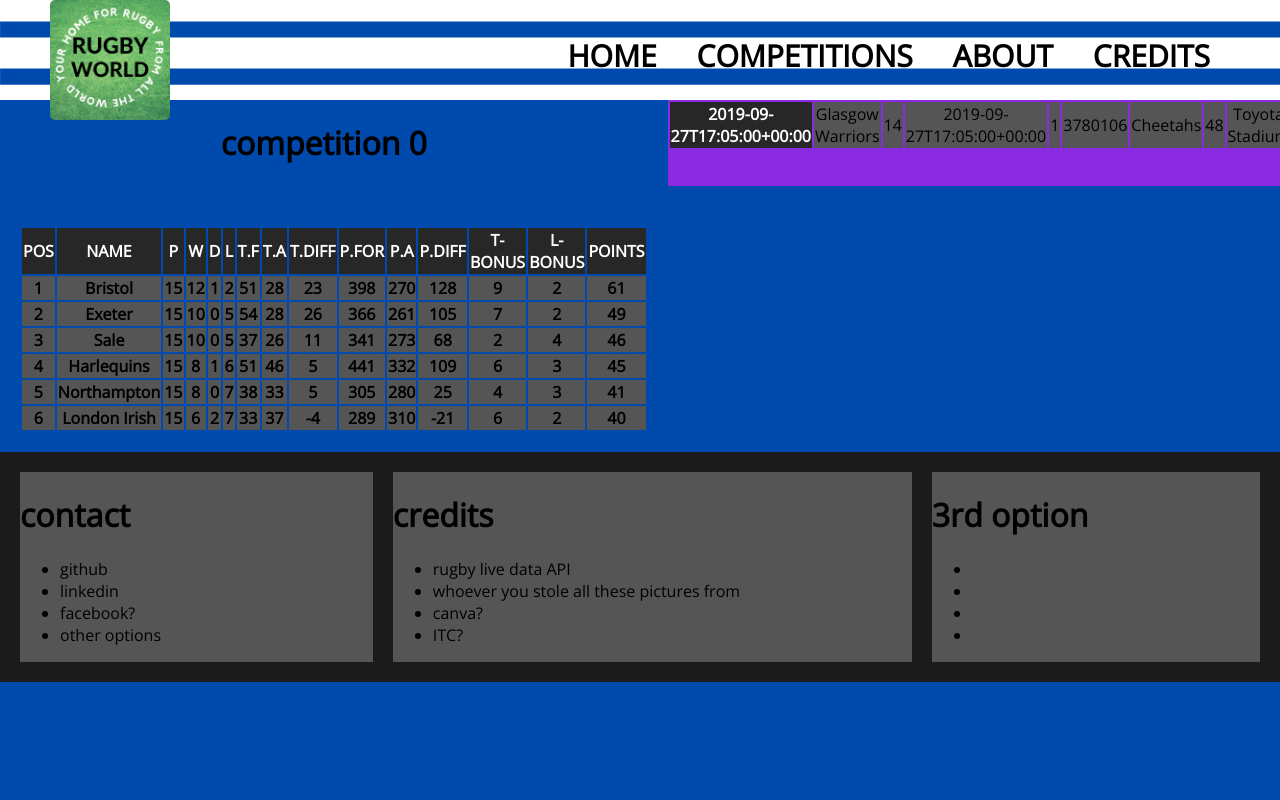
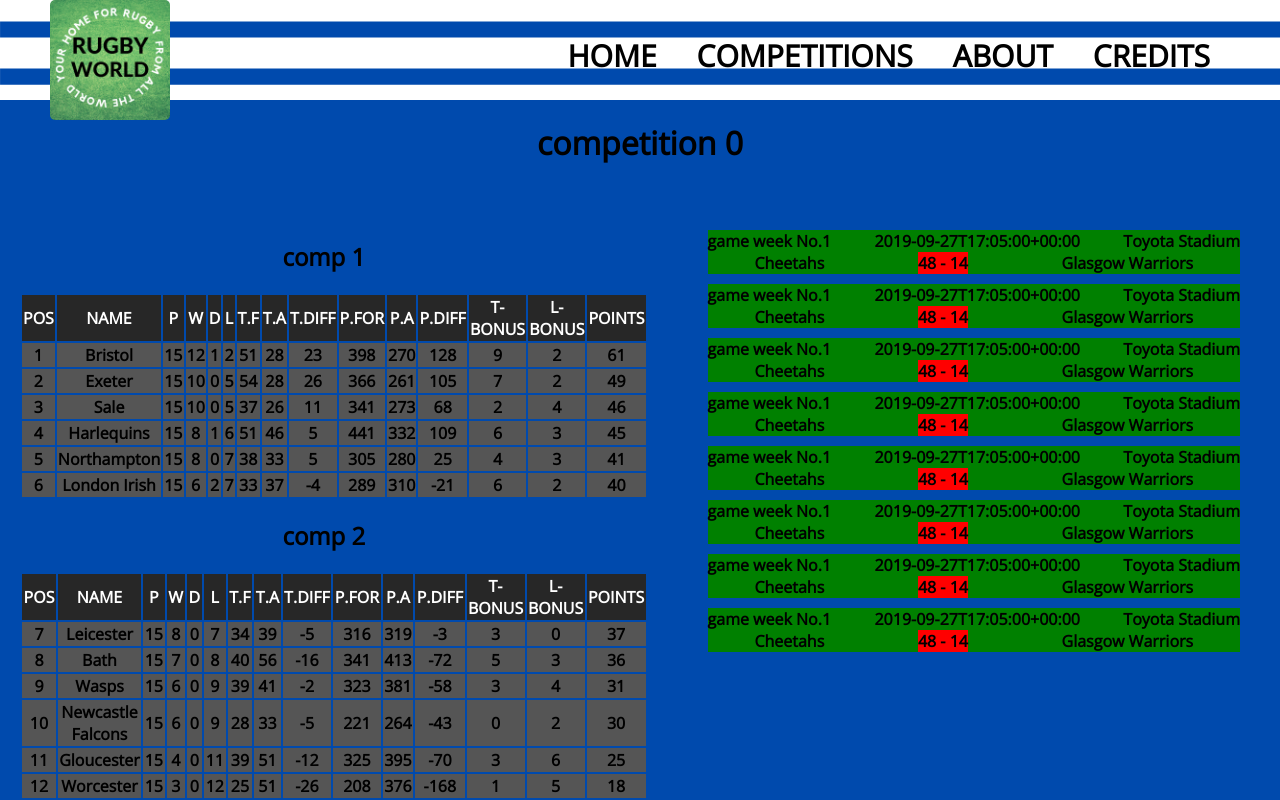
Before and after one commit to Ram-Montilia-Smithson/rugby-app, a React (Create React App) app: page /competition in a window 1280 px wide. Shown: the top 800 px of the page. Built offline with nearby package versions, Linux system fonts and the light colour scheme.

Commit message:
adjusting tables and fixtures

```diff
--- a/src/pages/about.jsx
+++ b/src/pages/about.jsx
@@ -1,4 +1,5 @@
 import React from 'react'
+import "../scss/main.css"
 
 // explain about yourself and your project
 
--- a/src/pages/competition.jsx
+++ b/src/pages/competition.jsx
@@ -68,6 +68,126 @@
         console.log(id)
         setName(`competition ${id}`)
         setFixtures([
+            {"away":"Glasgow Warriors",
+            // right side
+            "away_score":14,
+            // "next to name
+            "date":"2019-09-27T17:05:00+00:00",
+            // show in line above,
+            "game_week":1,
+            // arange fixtures based on that and "date",
+            "id":3780106,
+            //  to use when fixture is pressed - send info to match.jsx component that would open as a drop down from the fixture downwards,
+            "home":"Cheetahs",
+            //  left side,
+            "home_score":48,
+            // next to name
+            "venue":"Toyota Stadium",
+            // show in line above
+            },
+            {"away":"Glasgow Warriors",
+            // right side
+            "away_score":14,
+            // "next to name
+            "date":"2019-09-27T17:05:00+00:00",
+            // show in line above,
+            "game_week":1,
+            // arange fixtures based on that and "date",
+            "id":3780106,
+            //  to use when fixture is pressed - send info to match.jsx component that would open as a drop down from the fixture downwards,
+            "home":"Cheetahs",
+            //  left side,
+            "home_score":48,
+            // next to name
+            "venue":"Toyota Stadium",
+            // show in line above
+            },
+            {"away":"Glasgow Warriors",
+            // right side
+            "away_score":14,
+            // "next to name
+            "date":"2019-09-27T17:05:00+00:00",
+            // show in line above,
+            "game_week":1,
+            // arange fixtures based on that and "date",
+            "id":3780106,
+            //  to use when fixture is pressed - send info to match.jsx component that would open as a drop down from the fixture downwards,
+            "home":"Cheetahs",
+            //  left side,
+            "home_score":48,
+            // next to name
+            "venue":"Toyota Stadium",
+            // show in line above
+            },
+            {"away":"Glasgow Warriors",
+            // right side
+            "away_score":14,
+            // "next to name
+            "date":"2019-09-27T17:05:00+00:00",
+            // show in line above,
+            "game_week":1,
+            // arange fixtures based on that and "date",
+            "id":3780106,
+            //  to use when fixture is pressed - send info to match.jsx component that would open as a drop down from the fixture downwards,
+            "home":"Cheetahs",
+            //  left side,
+            "home_score":48,
+            // next to name
+            "venue":"Toyota Stadium",
+            // show in line above
+            },
+
+            {"away":"Glasgow Warriors",
+            // right side
+            "away_score":14,
+            // "next to name
+            "date":"2019-09-27T17:05:00+00:00",
+            // show in line above,
+            "game_week":1,
+            // arange fixtures based on that and "date",
+            "id":3780106,
+            //  to use when fixture is pressed - send info to match.jsx component that would open as a drop down from the fixture downwards,
+            "home":"Cheetahs",
+            //  left side,
+            "home_score":48,
+            // next to name
+            "venue":"Toyota Stadium",
+            // show in line above
+            },
+            {"away":"Glasgow Warriors",
+            // right side
+            "away_score":14,
+            // "next to name
+            "date":"2019-09-27T17:05:00+00:00",
+            // show in line above,
+            "game_week":1,
+            // arange fixtures based on that and "date",
+            "id":3780106,
+            //  to use when fixture is pressed - send info to match.jsx component that would open as a drop down from the fixture downwards,
+            "home":"Cheetahs",
+            //  left side,
+            "home_score":48,
+            // next to name
+            "venue":"Toyota Stadium",
+            // show in line above
+            },
+            {"away":"Glasgow Warriors",
+            // right side
+            "away_score":14,
+            // "next to name
+            "date":"2019-09-27T17:05:00+00:00",
+            // show in line above,
+            "game_week":1,
+            // arange fixtures based on that and "date",
+            "id":3780106,
+            //  to use when fixture is pressed - send info to match.jsx component that would open as a drop down from the fixture downwards,
+            "home":"Cheetahs",
+            //  left side,
+            "home_score":48,
+            // next to name
+            "venue":"Toyota Stadium",
+            // show in line above
+            },
             {"away":"Glasgow Warriors",
             // right side
             "away_score":14,
@@ -203,120 +323,120 @@
             }
         ])
         setMoreTeams([
-            // {
-            //     "position": 7,
-            //     "id": 3767,
-            //     "name": "Leicester",
-            //     "played": 15,
-            //     "won": 8,
-            //     "drawn": 0,
-            //     "lost": 7,
-            //     "tries_for": 34,
-            //     "tries_against": 39,
-            //     "tries_diff": -5,
-            //     "points_for": 316,
-            //     "points_against": 319,
-            //     "points_diff": -3,
-            //     "try_bonus": 3,
-            //     "losing_bonus": 0,
-            //     "bye_bonus": 0,
-            //     "points": 37
-            // },
-            // {
-            //     "position": 8,
-            //     "id": 3017,
-            //     "name": "Bath",
-            //     "played": 15,
-            //     "won": 7,
-            //     "drawn": 0,
-            //     "lost": 8,
-            //     "tries_for": 40,
-            //     "tries_against": 56,
-            //     "tries_diff": -16,
-            //     "points_for": 341,
-            //     "points_against": 413,
-            //     "points_diff": -72,
-            //     "try_bonus": 5,
-            //     "losing_bonus": 3,
-            //     "bye_bonus": 0,
-            //     "points": 36
-            // },
-            // {
-            //     "position": 9,
-            //     "id": 4667,
-            //     "name": "Wasps",
-            //     "played": 15,
-            //     "won": 6,
-            //     "drawn": 0,
-            //     "lost": 9,
-            //     "tries_for": 39,
-            //     "tries_against": 41,
-            //     "tries_diff": -2,
-            //     "points_for": 323,
-            //     "points_against": 381,
-            //     "points_diff": -58,
-            //     "try_bonus": 3,
-            //     "losing_bonus": 4,
-            //     "bye_bonus": 0,
-            //     "points": 31
-            // },
-            // {
-            //     "position": 10,
-            //     "id": 4067,
-            //     "name": "Newcastle Falcons",
-            //     "played": 15,
-            //     "won": 6,
-            //     "drawn": 0,
-            //     "lost": 9,
-            //     "tries_for": 28,
-            //     "tries_against": 33,
-            //     "tries_diff": -5,
-            //     "points_for": 221,
-            //     "points_against": 264,
-            //     "points_diff": -43,
-            //     "try_bonus": 0,
-            //     "losing_bonus": 2,
-            //     "bye_bonus": 0,
-            //     "points": 30
-            // },
-            // {
-            //     "position": 11,
-            //     "id": 3317,
-            //     "name": "Gloucester",
-            //     "played": 15,
-            //     "won": 4,
-            //     "drawn": 0,
-            //     "lost": 11,
-            //     "tries_for": 39,
-            //     "tries_against": 51,
-            //     "tries_diff": -12,
-            //     "points_for": 325,
-            //     "points_against": 395,
-            //     "points_diff": -70,
-            //     "try_bonus": 3,
-            //     "losing_bonus": 6,
-            //     "bye_bonus": 0,
-            //     "points": 25
-            // },
-            // {
-            //     "position": 12,
-            //     "id": 9917,
-            //     "name": "Worcester",
-            //     "played": 15,
-            //     "won": 3,
-            //     "drawn": 0,
-            //     "lost": 12,
-            //     "tries_for": 25,
-            //     "tries_against": 51,
-            //     "tries_diff": -26,
-            //     "points_for": 208,
-            //     "points_against": 376,
-            //     "points_diff": -168,
-            //     "try_bonus": 1,
-            //     "losing_bonus": 5,
-            //     "bye_bonus": 0,
-            //     "points": 18
-            // }
+            {
+                "position": 7,
+                "id": 3767,
+                "name": "Leicester",
+                "played": 15,
+                "won": 8,
+                "drawn": 0,
+                "lost": 7,
+                "tries_for": 34,
+                "tries_against": 39,
+                "tries_diff": -5,
+                "points_for": 316,
+                "points_against": 319,
+                "points_diff": -3,
+                "try_bonus": 3,
+                "losing_bonus": 0,
+                "bye_bonus": 0,
+                "points": 37
+            },
+            {
+                "position": 8,
+                "id": 3017,
+                "name": "Bath",
+                "played": 15,
+                "won": 7,
+                "drawn": 0,
+                "lost": 8,
+                "tries_for": 40,
+                "tries_against": 56,
+                "tries_diff": -16,
+                "points_for": 341,
+                "points_against": 413,
+                "points_diff": -72,
+                "try_bonus": 5,
+                "losing_bonus": 3,
+                "bye_bonus": 0,
+                "points": 36
+            },
+            {
+                "position": 9,
+                "id": 4667,
+                "name": "Wasps",
+                "played": 15,
+                "won": 6,
+                "drawn": 0,
+                "lost": 9,
+                "tries_for": 39,
+                "tries_against": 41,
+                "tries_diff": -2,
+                "points_for": 323,
+                "points_against": 381,
+                "points_diff": -58,
+                "try_bonus": 3,
+                "losing_bonus": 4,
+                "bye_bonus": 0,
+                "points": 31
+            },
+            {
+                "position": 10,
+                "id": 4067,
+                "name": "Newcastle Falcons",
+                "played": 15,
+                "won": 6,
+                "drawn": 0,
+                "lost": 9,
+                "tries_for": 28,
+                "tries_against": 33,
+                "tries_diff": -5,
+                "points_for": 221,
+                "points_against": 264,
+                "points_diff": -43,
+                "try_bonus": 0,
+                "losing_bonus": 2,
+                "bye_bonus": 0,
+                "points": 30
+            },
+            {
+                "position": 11,
+                "id": 3317,
+                "name": "Gloucester",
+                "played": 15,
+                "won": 4,
+                "drawn": 0,
+                "lost": 11,
+                "tries_for": 39,
+                "tries_against": 51,
+                "tries_diff": -12,
+                "points_for": 325,
+                "points_against": 395,
+                "points_diff": -70,
+                "try_bonus": 3,
+                "losing_bonus": 6,
+                "bye_bonus": 0,
+                "points": 25
+            },
+            {
+                "position": 12,
+                "id": 9917,
+                "name": "Worcester",
+                "played": 15,
+                "won": 3,
+                "drawn": 0,
+                "lost": 12,
+                "tries_for": 25,
+                "tries_against": 51,
+                "tries_diff": -26,
+                "points_for": 208,
+                "points_against": 376,
+                "points_diff": -168,
+                "try_bonus": 1,
+                "losing_bonus": 5,
+                "bye_bonus": 0,
+                "points": 18
+            }
         ])
     }, [id])
 
@@ -351,7 +471,7 @@
                                 {teams.map(team => {
                                         console.log(fixtures)
                                         return(
-                                            <tr>
+                                            <tr key={team.id}>
                                                 <td key="table-td-position">{team.position}</td>
                                                 <td key="table-td-name">{team.name}</td>
                                                 <td key="table-td-played">{team.played}</td>
@@ -402,22 +522,22 @@
                             <tbody>
                                 {moreTeams.map(team => {
                                     return (
-                                        <tr>
-                                            <td>{team.position}</td>
-                                            <td>{team.name}</td>
-                                            <td>{team.played}</td>
-                                            <td>{team.won}</td>
-                                            <td>{team.drawn}</td>
-                                            <td>{team.lost}</td>
-                                            <td>{team.tries_for}</td>
-                                            <td>{team.tries_against}</td>
-                                            <td>{team.tries_diff}</td>
-                                            <td>{team.points_for}</td>
-                                            <td>{team.points_against}</td>
-                                            <td>{team.points_diff}</td>
-                                            <td>{team.try_bonus}</td>
-                                            <td>{team.losing_bonus}</td>
-                                            <td>{team.points}</td>
+                                        <tr key={team.id}>
+                                            <td key="table2-td-position">{team.position}</td>
+                                            <td key="table2-td-name">{team.name}</td>
+                                            <td key="table2-td-played">{team.played}</td>
+                                            <td key="table2-td-won">{team.won}</td>
+                                            <td key="table2-td-drawn">{team.drawn}</td>
+                                            <td key="table2-td-lost">{team.lost}</td>
+                                            <td key="table2-td-tries_for">{team.tries_for}</td>
+                                            <td key="table2-td-tries_against">{team.tries_against}</td>
+                                            <td key="table2-td-tries_diff">{team.tries_diff}</td>
+                                            <td key="table2-td-points_for">{team.points_for}</td>
+                                            <td key="table2-td-points_against">{team.points_against}</td>
+                                            <td key="table2-td-points_diff">{team.points_diff}</td>
+                                            <td key="table2-td-try_bonus">{team.try_bonus}</td>
+                                            <td key="table2-td-losing_bonus">{team.losing_bonus}</td>
+                                            <td key="table2-td-points">{team.points}</td>
                                         </tr>
                                     )
                                 })}
@@ -431,39 +551,28 @@
             <div className="fixtures">
                 {fixtures ?
                     <div className="fixture-container">
-                    <table className="fixture">
-                        {/* {tableName && <h1>{tableName}</h1>} */}
-                            {/* <thead>
-                                <tr>
-                                    <th>away</th>
-                                    <th>away_score</th>
-                                    <th>date</th>
-                                    <th>game_week</th>
-                                    <th>id</th>
-                                    <th>home</th>
-                                    <th>home_score</th>
-                                    <th>venue</th>
-                                </tr>
-                            </thead> */}
-                            <tbody>
                             {fixtures.map(fixture => {
                                     console.log(fixture)
                                     return(
-                                        <tr>
-                                            <th>{fixture.date}</th>
-                                            <td>{fixture.away}</td>
-                                            <td>{fixture.away_score}</td>
-                                            <td>{fixture.date}</td>
-                                            <td>{fixture.game_week}</td>
-                                            <td>{fixture.id}</td>
-                                            <td>{fixture.home}</td>
-                                            <td>{fixture.home_score}</td>
-                                            <td>{fixture.venue}</td>
-                                        </tr>
+                                        <div className="fixture-container">
+                                            <div className="fixture-head">
+                                                <span className="fixture-game_week">game week No.{fixture.game_week}</span>
+                                                <span className="fixture_date">{fixture.date}</span>
+                                                <span className="fixture-venue">{fixture.venue}</span>
+                                            </div>
+                                            <div className="fixture">
+                                                {/* <span className="fixture_date">{fixture.date}</span> */}
+                                                <span className="fixture_away">{fixture.home}</span>
+                                                <span className="fixture-score">{fixture.home_score} - {fixture.away_score}</span>
+                                                {/* <span className="fixture-game_week">{fixture.game_week}</span> */}
+                                                {/* <span className="fixture-id">{fixture.id}</span> */}
+                                                {/* <span className="fixture-score">{fixture.home_score}</span> */}
+                                                <span className="fixture-home">{fixture.away}</span>
+                                                {/* <span className="fixture-venue">{fixture.venue}</span> */}
+                                            </div>
+                                        </div>
                                     )
                             })}
-                            </tbody>
-                        </table>
                     </div>
                 :
                     <h1>error - no fixtures</h1>
--- a/src/scss/main.css
+++ b/src/scss/main.css
@@ -195,18 +195,19 @@
 }
 
 .competition {
+  display: grid;
+  width: 100%;
+  grid-template-areas: "head head"
+                       "table  fixtures";
+  grid-template-rows: 100px 1fr;
+  grid-template-columns: 1fr 1fr;
   text-align: center;
   display: -ms-grid;
-  display: grid;
-  grid-template-areas: 'header header'
-                       'table fixtures';
-  grid-areas-columns: 1fr 1fr;
-  grid-areas-rows: 50px 1fr;
   grid-gap: 20px;
 }
 
 .competition-header{
-  grid-area: 'header';
+  grid-area: head;
 }
 
 .tables {
@@ -219,7 +220,7 @@
 .table {
   margin: 20px 0px 20px 20px;
   background-color: #004aad;
-  border-radius: 5px;
+  /* border-radius: 5px; */
   font-family: 'Open Sans', sans-serif;
   font-weight: 700;
 }
@@ -230,7 +231,6 @@
 
 tr {
   margin: 50px;
-  /* width: 200px; */
 }
 
 th {
@@ -244,14 +244,40 @@
   background-color: #555555;
   color: #000000;
   text-align: center;
-  /* display: table-cell;
-  vertical-align: inherit! important; */
   width: 100px;
-  /* width: fit-content; */
 }
 
 .fixtures {
-  background-color: blueviolet;
+  /* background-color: blueviolet; */
+  grid-area: fixtures;
+}
+
+.fixture-container{
+  margin: 10px 20px;
+}
+
+.fixture-head{
+  /* margin: 100px 20px; */
+  background-color: green;
+  /* border-radius: 5px; */
+  font-family: 'Open Sans', sans-serif;
+  font-weight: 700;
+  display: flex;
+  justify-content: space-between;
+}
+
+.fixture{
+  /* margin: 100px 20px; */
+  background-color: green;
+  /* border-radius: 5px; */
+  font-family: 'Open Sans', sans-serif;
+  font-weight: 700;
+  display: flex;
+  justify-content: space-around;
+}
+
+.fixture-score{
+  background-color:red;
 }
 
 #footer {
```
